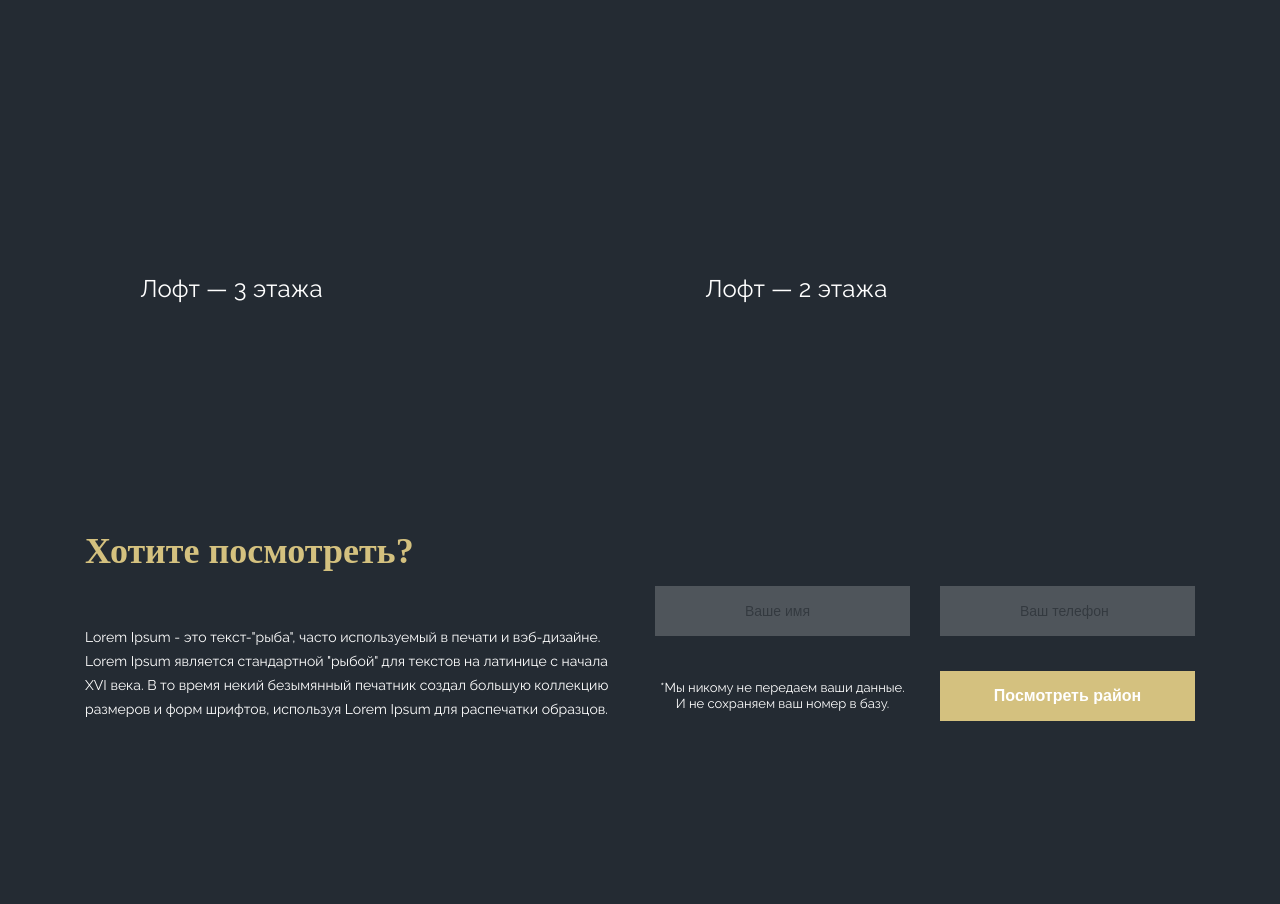
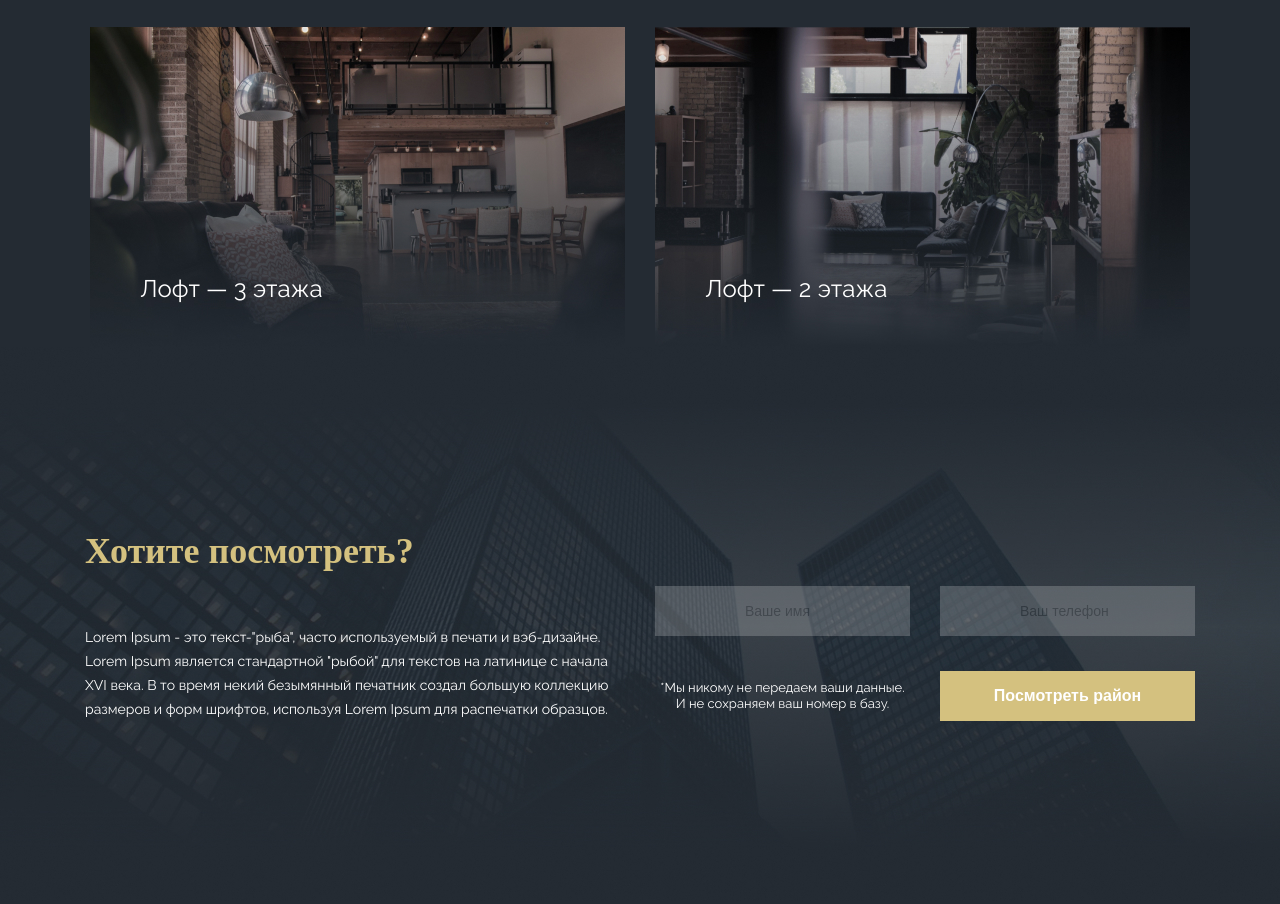
Before and after one commit to Lynch163/Prepros-SCSS-layout, a plain HTML site: page index.html in a window 1280 px wide. Shown: the part 1763-2667 px from the top of the page. Drawn offline with Linux system fonts and the light colour scheme; the site is published under a folder, as on GitHub Pages, so addresses that start at the root find nothing; grey boxes are pictures that could not be loaded; a web font is replaced by a local one.

Commit message:
Update style.css

```diff
--- a/css/style.css
+++ b/css/style.css
@@ -117,7 +117,7 @@ body {
 }
 
 .header {
-  background: url(/images/header-bg.jpg) no-repeat center;
+  background: url(../images/header-bg.jpg) no-repeat center;
   background-size: cover;
 }
 
@@ -253,15 +253,15 @@ body {
 
 
 .our-apartments__loft1 {
-  background: url(/images/rectangle1-3.jpg) no-repeat center;
+  background: url(../images/rectangle1-3.jpg) no-repeat center;
 }
 
 .our-apartments__loft2 {
-  background: url(/images/rectangle2-4.jpg) no-repeat center;
+  background: url(../images/rectangle2-4.jpg) no-repeat center;
 }
 
 .wanna-see {
-  background: url(/images/rectangle-bg.jpg) no-repeat center;
+  background: url(../images/rectangle-bg.jpg) no-repeat center;
   padding: 180px 0;
   display: -webkit-box;
   display: -ms-flexbox;
```
